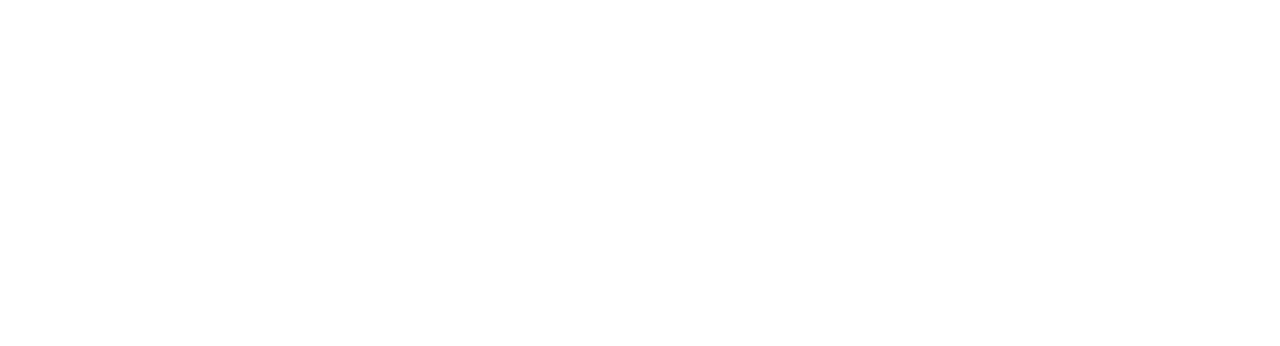
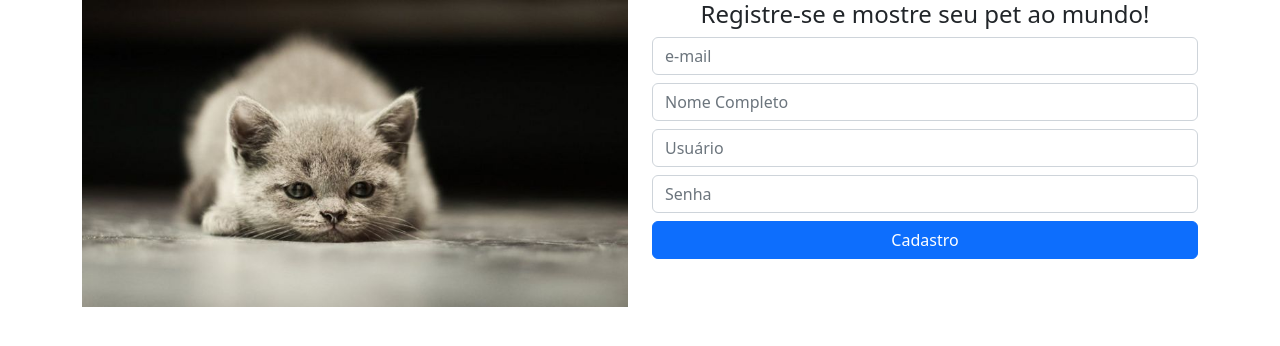
Before and after one commit to thiagomarcal1984/alura-angular-arq-forms, an Angular app in the folder gatitobook/: page /home/novo-usuario in a window 1280 px wide. Before the commit this address led to /. Shown: the top 346 px of the page. Built offline with nearby package versions, Linux system fonts and the light colour scheme.

Commit message:
Criando Componente.

```diff
--- a/gatitobook/src/app/home/home.module.ts
+++ b/gatitobook/src/app/home/home.module.ts
@@ -6,12 +6,14 @@
 import { HomeComponent } from './home.component';
 import { LoginComponent } from './login/login.component';
 import { FormsModule } from '@angular/forms';
+import { NovoUsuarioComponent } from './novo-usuario/novo-usuario.component';
 
 
 @NgModule({
   declarations: [
     HomeComponent,
     LoginComponent,
+    NovoUsuarioComponent,
   ],
   imports: [
     CommonModule,
--- /dev/null
+++ b/gatitobook/src/app/home/novo-usuario/novo-usuario.component.html
@@ -0,0 +1,19 @@
+<h4 class="text-center">Registre-se e mostre seu pet ao mundo!</h4>
+
+<form class="form d-grid gap-2">
+  <div class="form-group">
+    <input placeholder="e-mail" class="form-control">
+  </div>
+  <div class="form-group">
+    <input placeholder="Nome Completo" class="form-control">
+  </div>
+  <div class="form-group">
+    <input placeholder="Usuário" class="form-control">
+  </div>
+  <div class="form-group">
+    <input type="password" placeholder="Senha" class="form-control">
+  </div>
+  <button class="btn btn-primary">
+    Cadastro
+  </button>
+</form>
```
Also changed, not shown: gatitobook/src/app/home/home-routing.module.ts (+6 -1 lines), gatitobook/src/app/home/novo-usuario/novo-usuario.component.ts (added, +10 -0 lines), gatitobook/src/app/home/novo-usuario/novo-usuario.component.css (added), 2 other files (tests, documents, lock files or other folders).
